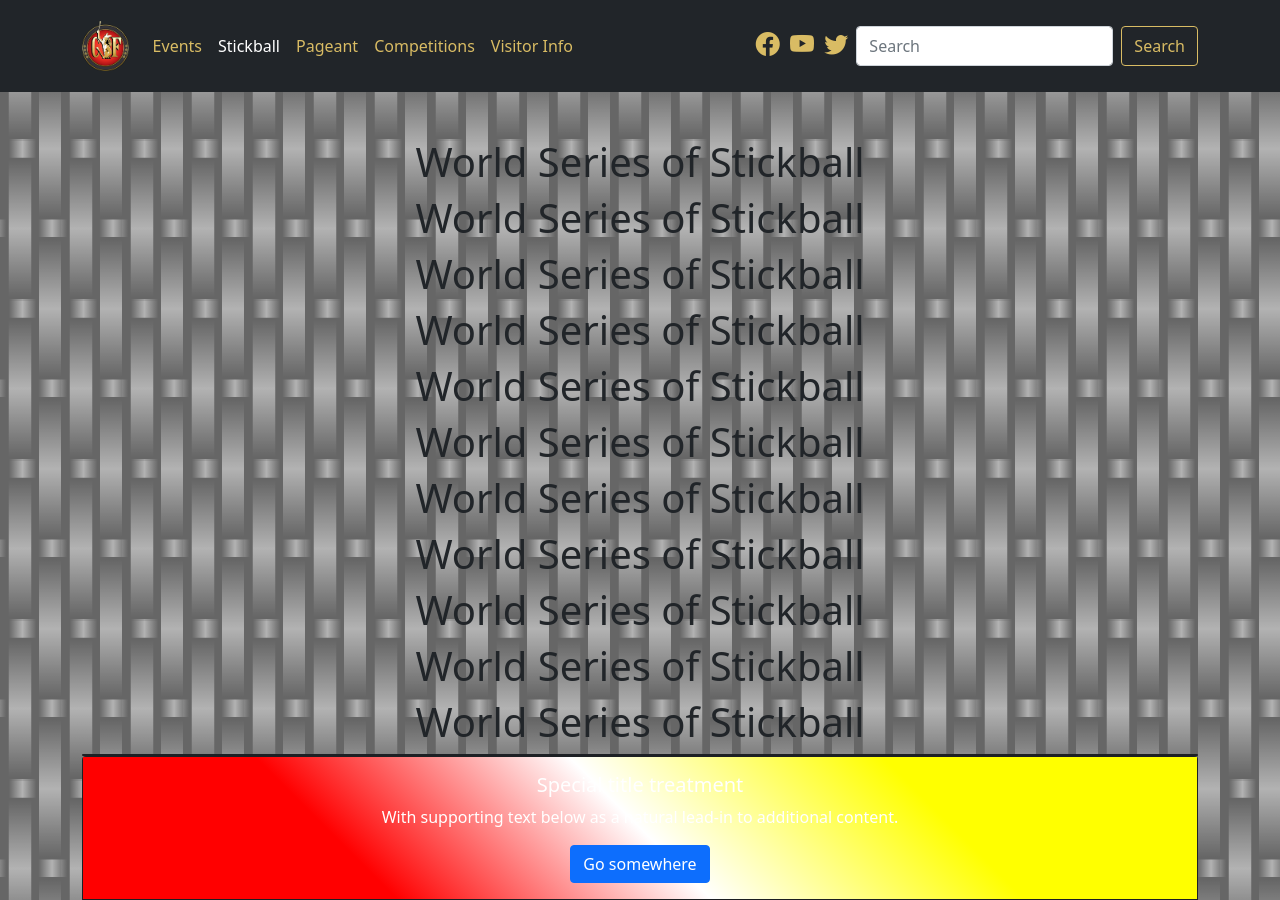
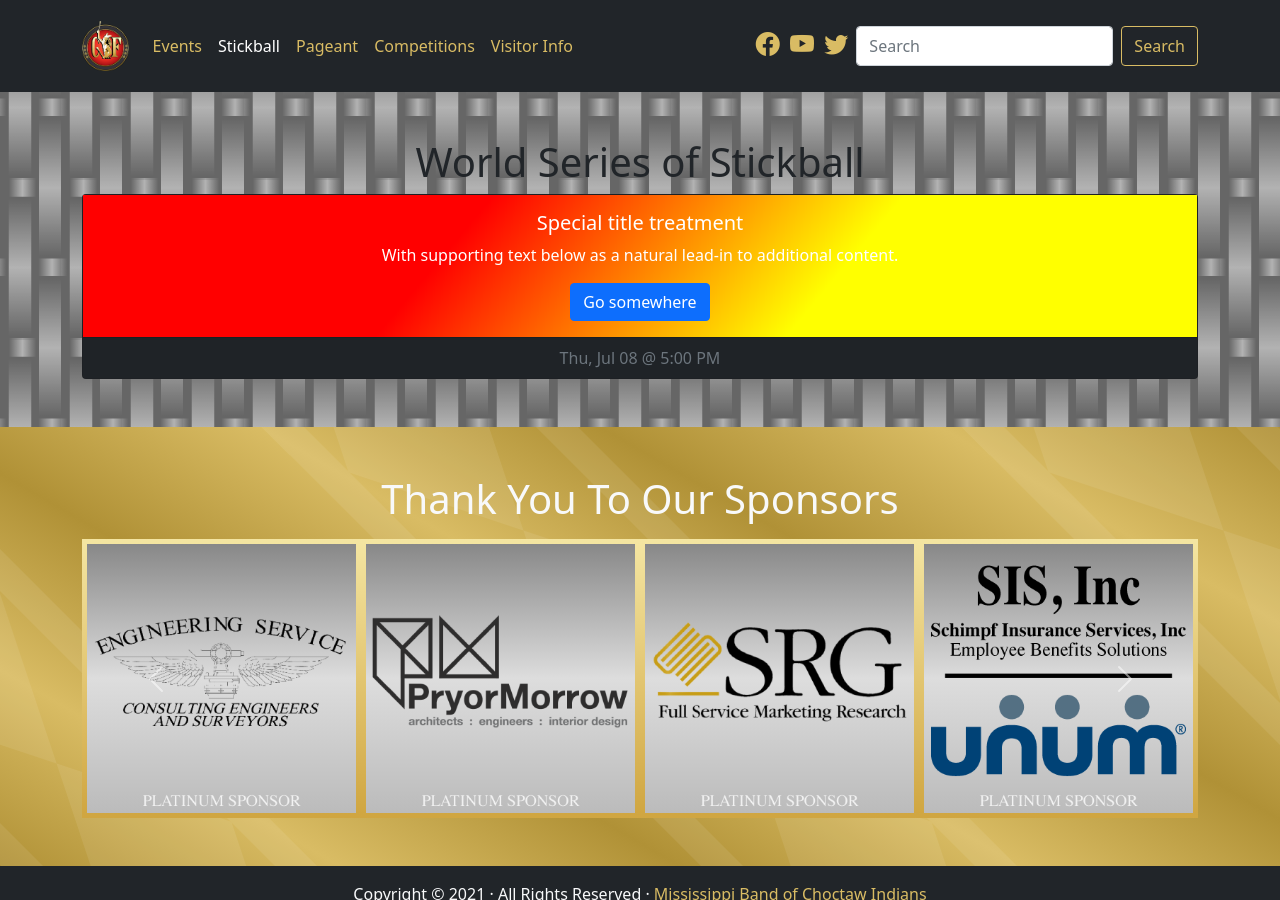
Before and after one commit to smattera/smattera.github.io, a Jekyll site: the page built from stickball/index.md, in a window 1280 px wide and 900 px high. Built offline with Jekyll 4.4.1, drawn with Linux system fonts in a browser that asks for light colours; nearby versions of some CDN libraries.

Commit message:
Update stickball.html

```diff
--- a/_includes/stickball.html
+++ b/_includes/stickball.html
@@ -1,27 +1,9 @@
 <section class="stickball-bg py-5 text-center">
     <div class="container">
       <h1>World Series of Stickball</h1>
-      <h1>World Series of Stickball</h1>
-      <h1>World Series of Stickball</h1>
-      <h1>World Series of Stickball</h1>
-      <h1>World Series of Stickball</h1>
-      <h1>World Series of Stickball</h1>
-      <h1>World Series of Stickball</h1>
-      <h1>World Series of Stickball</h1>
-      <h1>World Series of Stickball</h1>
-      <h1>World Series of Stickball</h1>
-      <h1>World Series of Stickball</h1>
-
-      <div class="card bg-dark text-white" style="background: linear-gradient(45deg, red, red, white, yellow, yellow);">
-        <div class="card-img-overlay h-100 d-flex flex-column justify-content-end">
-          <h6><span class="badge bg-white text-dark">{{ include.div}}</span></h6>
-          <h5 class="card-title fw-bold">{{ include.title }}</h5>
-          <p class="card-text">{{ include.time }}<br/>{{ include.loc }}</p>
-        </div>
-      </div>
 
       <div class="card bg-dark text-white">
-        <div class="card-body" style="background: linear-gradient(45deg, red, red, white, yellow, yellow);">
+        <div class="card-body" style="background: linear-gradient(130deg, red, red, yellow, yellow);">
           <h5 class="card-title">Special title treatment</h5>
           <p class="card-text">With supporting text below as a natural lead-in to additional content.</p>
           <a href="#" class="btn btn-primary">Go somewhere</a>
```
